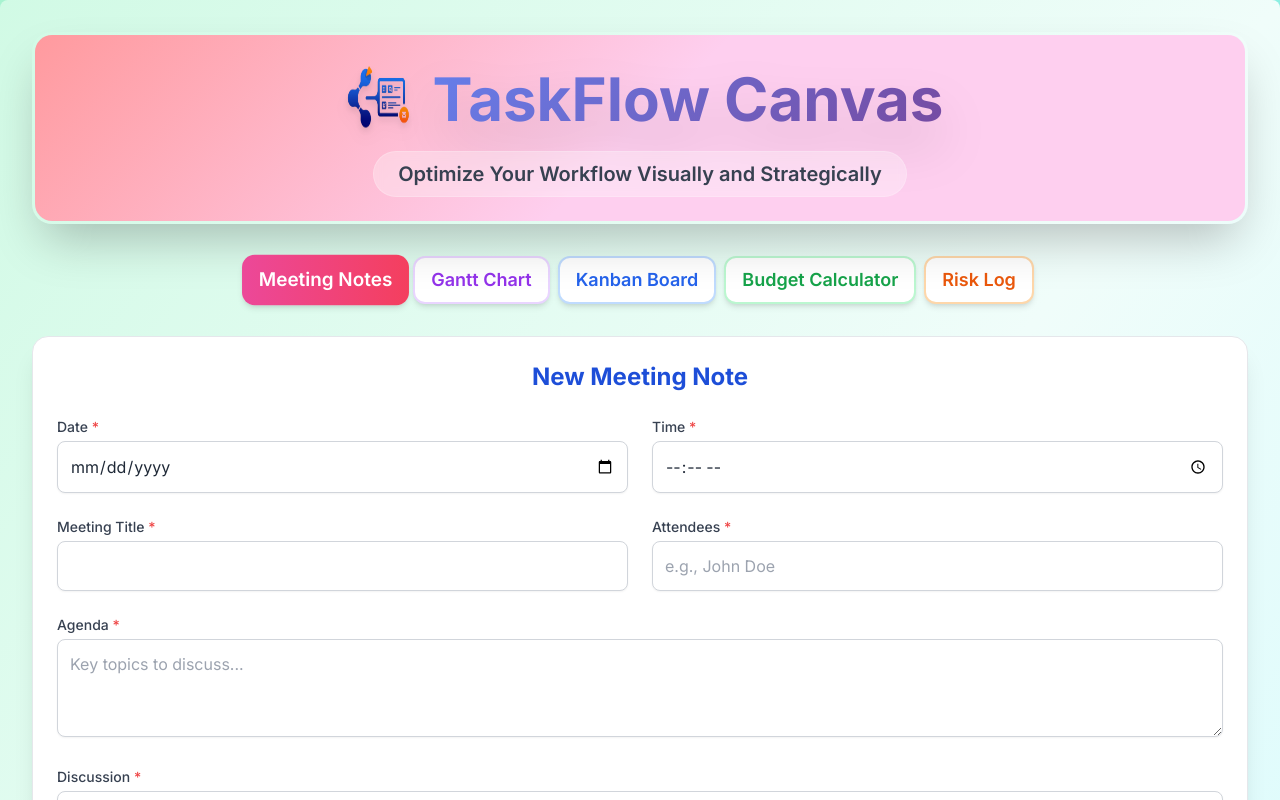
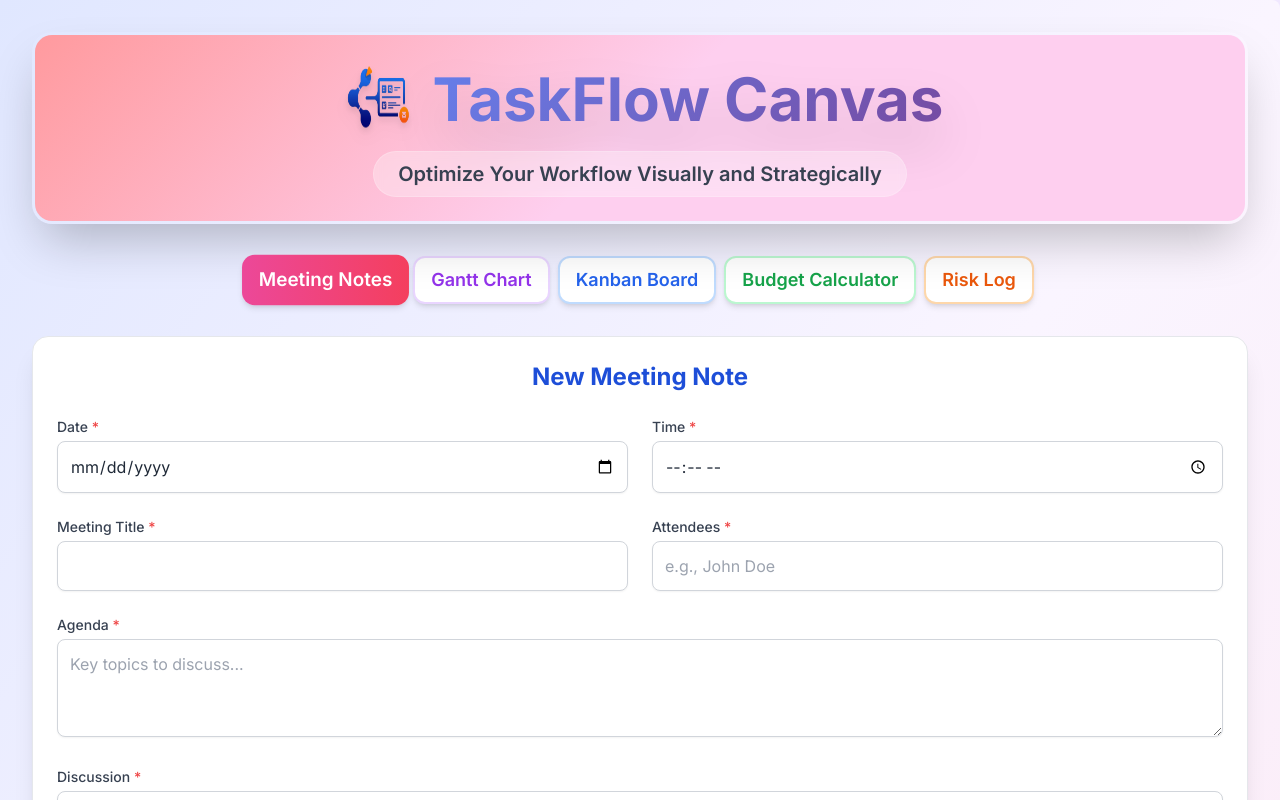
Before and after one commit to Silvia-9/taskflow-canvas, a React (Create React App) app: page / in a window 1280 px wide. Shown: the top 800 px of the page. Built offline with nearby package versions, Linux system fonts and the light colour scheme.

Commit message:
Update background colors to indigo-purple-pink gradient for more appealing design

```diff
--- a/src/App.tsx
+++ b/src/App.tsx
@@ -1034,13 +1034,13 @@ const App = () => {
     };
 
     return (
-        <div className="min-h-screen bg-gradient-to-br from-emerald-100 via-teal-50 to-cyan-100 font-inter text-gray-800 p-4 sm:p-6 lg:p-8 rounded-lg shadow-xl">
+        <div className="min-h-screen bg-gradient-to-br from-indigo-100 via-purple-50 to-pink-100 font-inter text-gray-800 p-4 sm:p-6 lg:p-8 rounded-lg shadow-xl">
             <style>
                 {`
                 @import url('https://fonts.googleapis.com/css2?family=Inter:wght@300;400;500;600;700&display=swap');
                 body {
                     font-family: 'Inter', sans-serif;
-                    background: linear-gradient(135deg, #a7f3d0 0%, #67e8f9 100%);
+                    background: linear-gradient(135deg, #e0e7ff 0%, #f3e8ff 50%, #fce7f3 100%);
                 }
                 .scrollable-content {
                     max-height: 500px; /* Adjust as needed */
```
Also changed, not shown: 7 other files (tests, documents, lock files or other folders).
